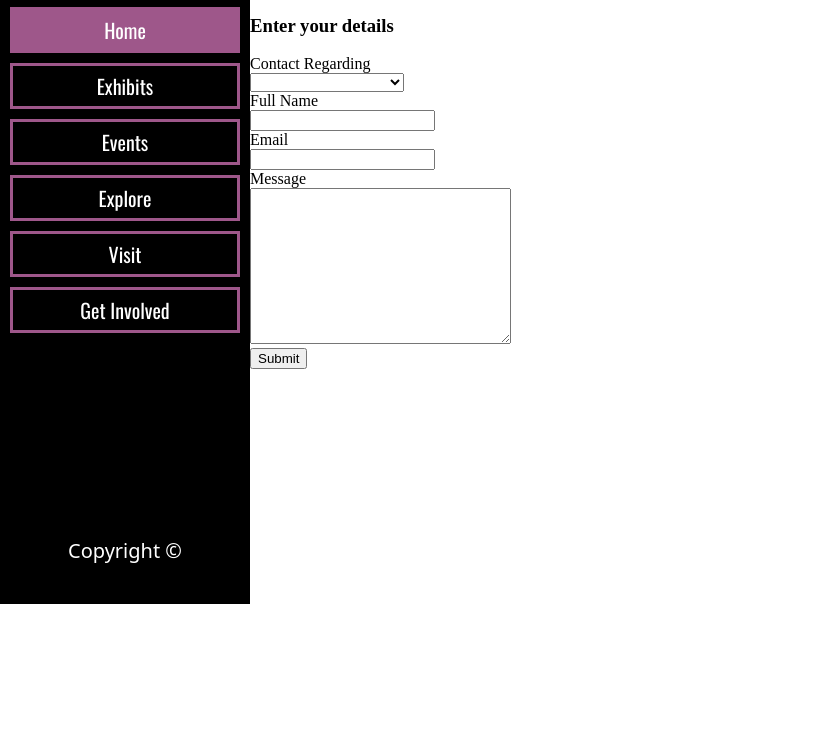
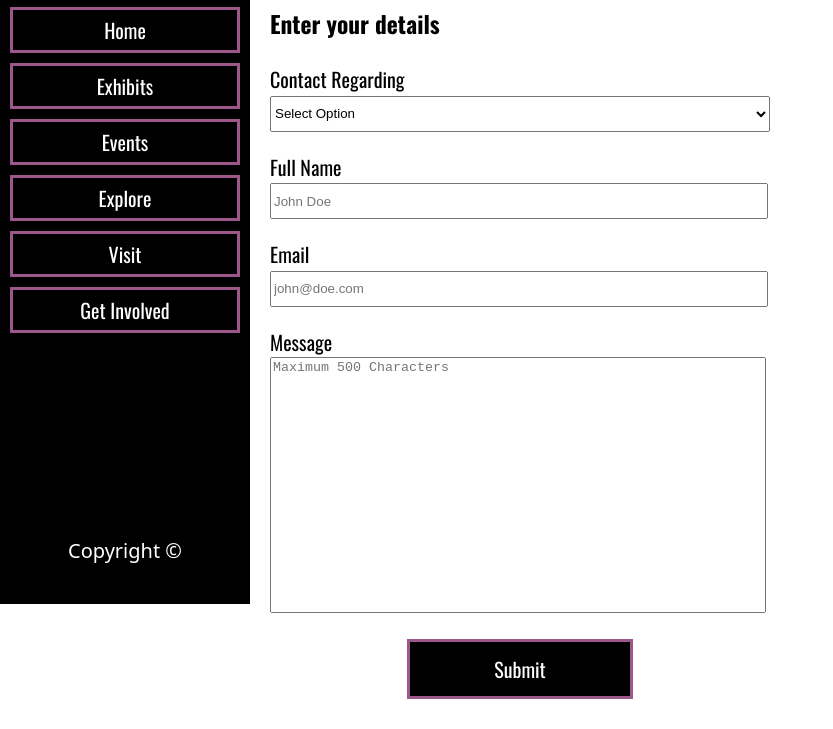
Before and after one commit to andjhay/semesterprojectone, a plain HTML site: page contact.html in a window 1280 px wide. Shown: the part 196-925 px from the top of the page, without its empty margins (0-833 px from the left). Before the commit the page ends 800 px from the top, so only its background shows below. Drawn offline with Linux system fonts and the light colour scheme; a web font is replaced by a local one.

Commit message:
contact form complete small changes and spell checking

```diff
--- a/contact.html
+++ b/contact.html
@@ -4,9 +4,10 @@
     <meta charset="UTF-8" />
     <meta http-equiv="X-UA-Compatible" content="IE=edge" />
     <meta name="viewport" content="width=device-width, initial-scale=1.0" />
-    <title>Community Science Museum - Home</title>
+    <title>Community Science Museum - Contact</title>
+    <link rel="icon" href="img/museum_icon_purple_white.svg" />
     <meta name="theme-color" content="#1EAAAA" />
-    <meta name="description" content="Homepage of the Community Science Museum, semester project Noroff" />
+    <meta name="description" content="Contact form page for requests to the community science museum" />
     <link href="css/styles.css" rel="stylesheet" />
   </head>
   <body>
@@ -23,7 +24,7 @@
       <input type="checkbox" id="menu" />
       <nav>
         <ul>
-          <li class="active_nav_bar"><a href="index.html">Home</a></li>
+          <li><a href="index.html">Home</a></li>
           <li><a href="exhibits.html">Exhibits</a></li>
           <li><a href="events.html">Events</a></li>
           <li><a href="explore.html">Explore</a></li>
@@ -37,12 +38,12 @@
       <h1>Contact Us</h1>
       <div class="content_grid_single">
         <div class="form">
-          <form action="">
+          <form action="contact_msg_sent.html" target="_blank" autocomplete="on">
             <h3>Enter your details</h3>
             <div>
               <label for="reason">Contact Regarding</label> <br />
-              <select name="select" id="reason">
-                <option value="blank"></option>
+              <select required name="select" id="reason">
+                <option value="">Select Option</option>
                 <option value="kids">Holiday Club</option>
                 <option value="teacher">Teacher</option>
                 <option value="researcher">Researcher/Internship</option>
@@ -53,18 +54,25 @@
             </div>
             <div>
               <label for="name">Full Name</label> <br />
-              <input id="name" type="'text'" />
+              <input placeholder="John Doe" required id="name" type="'text'" />
             </div>
             <div>
               <label for="email">Email</label> <br />
-              <input id="email" type="email" />
+              <input placeholder="john@doe.com" required id="email" type="email" />
             </div>
             <div>
               <label for="message">Message</label> <br />
-              <textarea name="messagebox" id="message" cols="30" rows="10"></textarea>
+              <textarea
+                placeholder="Maximum 500 Characters"
+                required
+                maxlength="200"
+                name="messagebox"
+                id="message"
+              ></textarea>
             </div>
-
-            <input type="submit" />
+            <div class="form_button_container">
+              <input class="form_button" type="submit" />
+            </div>
           </form>
         </div>
       </div>
--- a/css/styles.css
+++ b/css/styles.css
@@ -52,14 +52,11 @@ header {
 .grid_card {
   margin: 10px 20px;
   border: solid black;
+  box-shadow: 2px 2px 8px;
 }
 
 .text_card {
   padding: 25px;
-}
-
-.form.form {
-  display: inline;
 }
 
 p {
@@ -160,20 +157,20 @@ h2 {
   background: url(../img/scientific_chamber.jpg) no-repeat;
 }
 
-.image_banner {
+.image_banner,
+.image_banner_fit {
   height: 240px;
   width: 100%;
   border-bottom: solid black;
-  background-size: cover;
   background-position: center;
 }
 
+.image_banner {
+  background-size: cover;
+}
+
 .image_banner_fit {
-  height: 240px;
-  width: 100%;
   background-size: contain;
-  background-position: center;
-  border-bottom: solid black;
 }
 
 .button {
@@ -194,6 +191,62 @@ h2 {
   background-color: var(--custom-purple);
 }
 
+.map {
+  border: solid var(--custom-purple) 5px;
+}
+
+/* FORM */
+
+.form {
+  margin: 10px 20px;
+  font-family: Oswald;
+  font-size: 20px;
+}
+
+h3 {
+  margin-top: 0px;
+}
+
+form div {
+  margin: 20px 0px;
+}
+
+select {
+  height: 36px;
+  width: 100%;
+}
+
+input {
+  height: 30px;
+  width: 98%;
+}
+
+textarea {
+  resize: none;
+  width: 98%;
+  height: 250px;
+  max: 140;
+}
+
+.form_button {
+  font-family: Oswald;
+  font-size: 20px;
+  color: white;
+  background-color: black;
+  height: 60px;
+  border: solid var(--custom-purple) 3px;
+  width: 226px;
+}
+
+.form_button:hover {
+  background-color: var(--custom-purple);
+}
+
+.form_button_container {
+  text-align: center;
+  max-width: 100%;
+}
+
 /* NAV BAR */
 
 .top_container {
@@ -207,8 +260,6 @@ h2 {
 }
 
 nav {
-  position: relative;
-  left: 100vw;
   display: none;
 }
 
@@ -259,10 +310,7 @@ nav li:hover {
 
 #menu:checked ~ nav {
   display: unset;
-  position: unset;
 }
-
-/* NAV BAR END */
 
 /* MEDIA QUERIES */
 
@@ -304,6 +352,16 @@ nav li:hover {
   .copyright {
     display: block;
   }
+
+  select,
+  .form_button_container {
+    max-width: 500px;
+  }
+
+  input,
+  textarea {
+    max-width: 490px;
+  }
 }
 
 @media (min-width: 1200px) {
```
Also changed, not shown: contact_msg_sent.html (added, +46 -0 lines), events.html (+3 -2 lines), exhibits.html (+2 -1 lines), explore.html (+6 -2 lines), get_involved.html (+3 -2 lines), index.html (+3 -2 lines), visit.html (+5 -4 lines).
